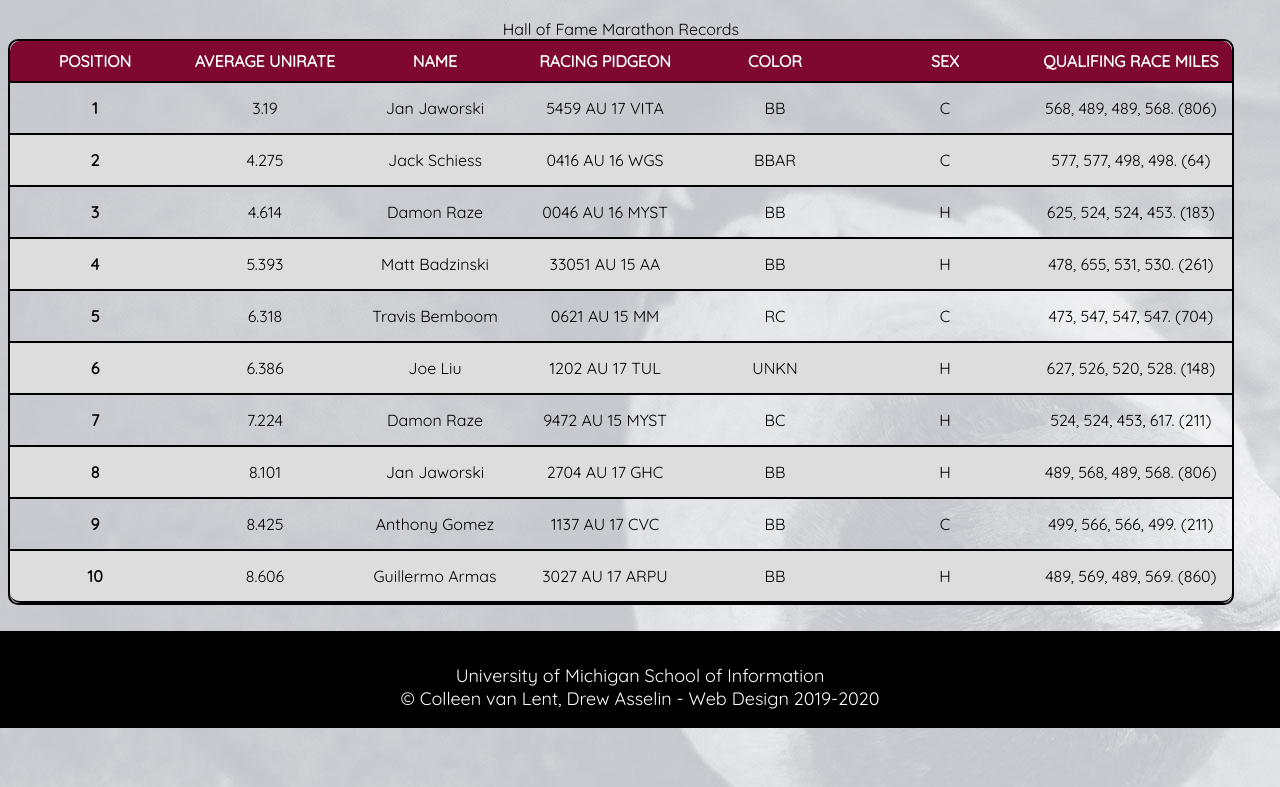
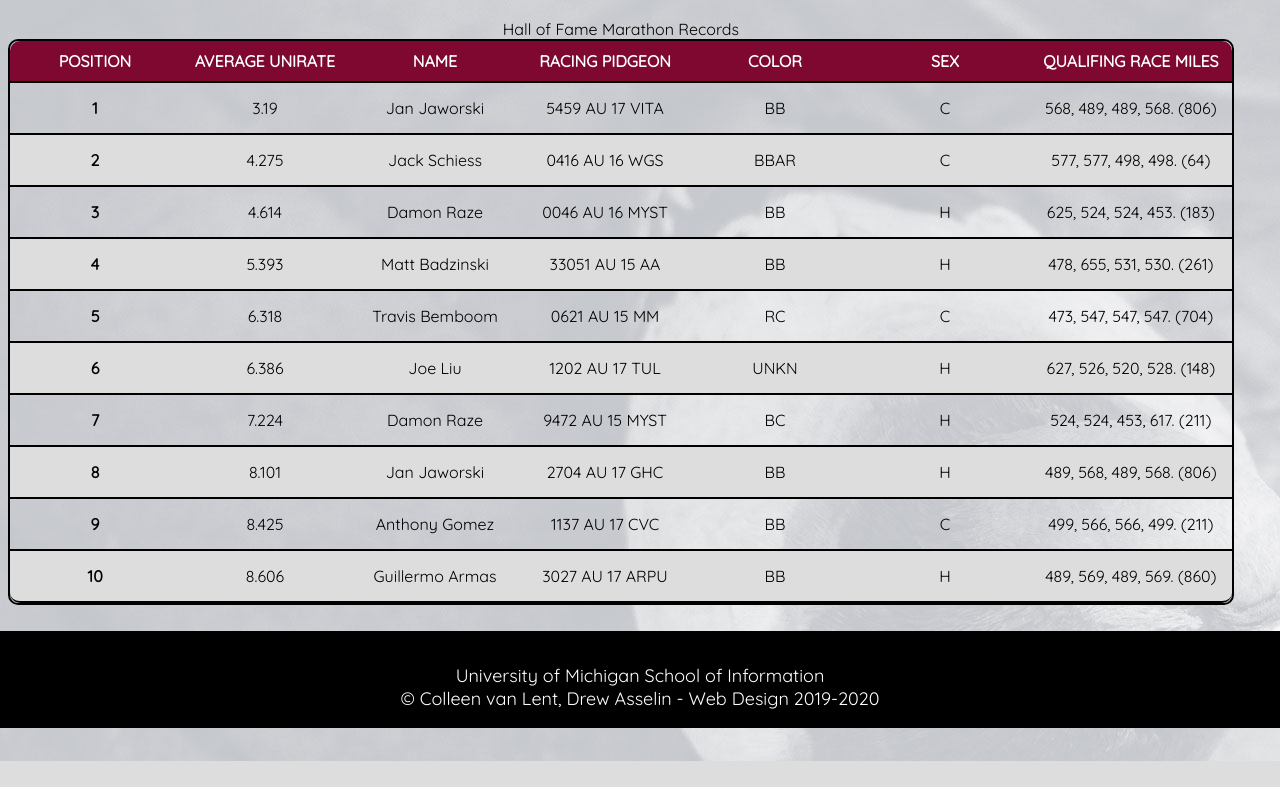
Before and after one commit to socarze1031/homework3, a plain HTML site: page index.html in a window 1280 px wide. Shown: the part 72-859 px from the top of the page. After the commit the page ends 833 px from the top, so only its background shows below. Drawn offline with Linux system fonts and the light colour scheme.

Commit message:
Add files via upload

```diff
--- a/css/style.css
+++ b/css/style.css
@@ -1,5 +1,5 @@
 main{
-    padding-bottom:100px;
+    margin-bottom:100px;
 }
 body{
     font-family: 'Quicksand','Sans-Serif';
```
